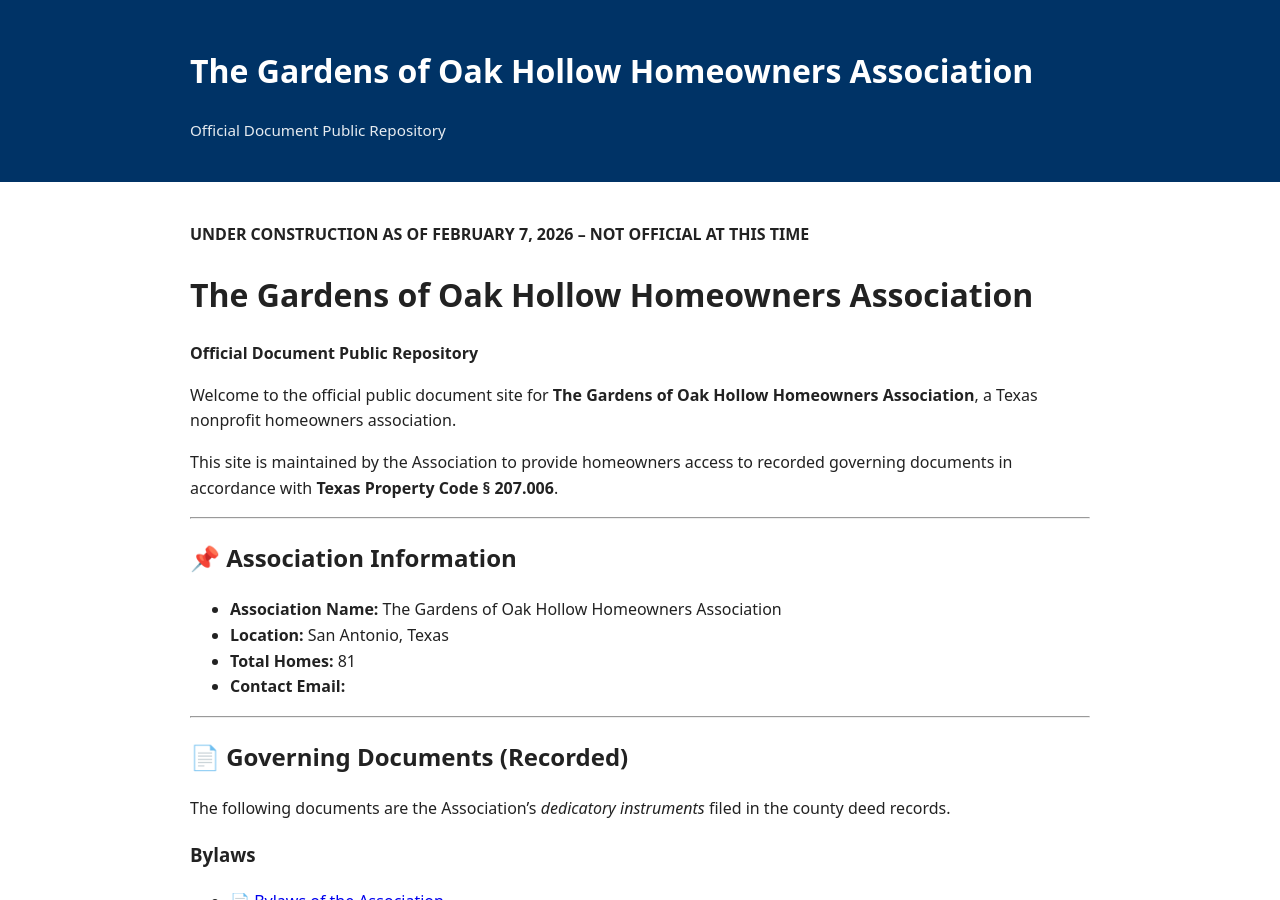
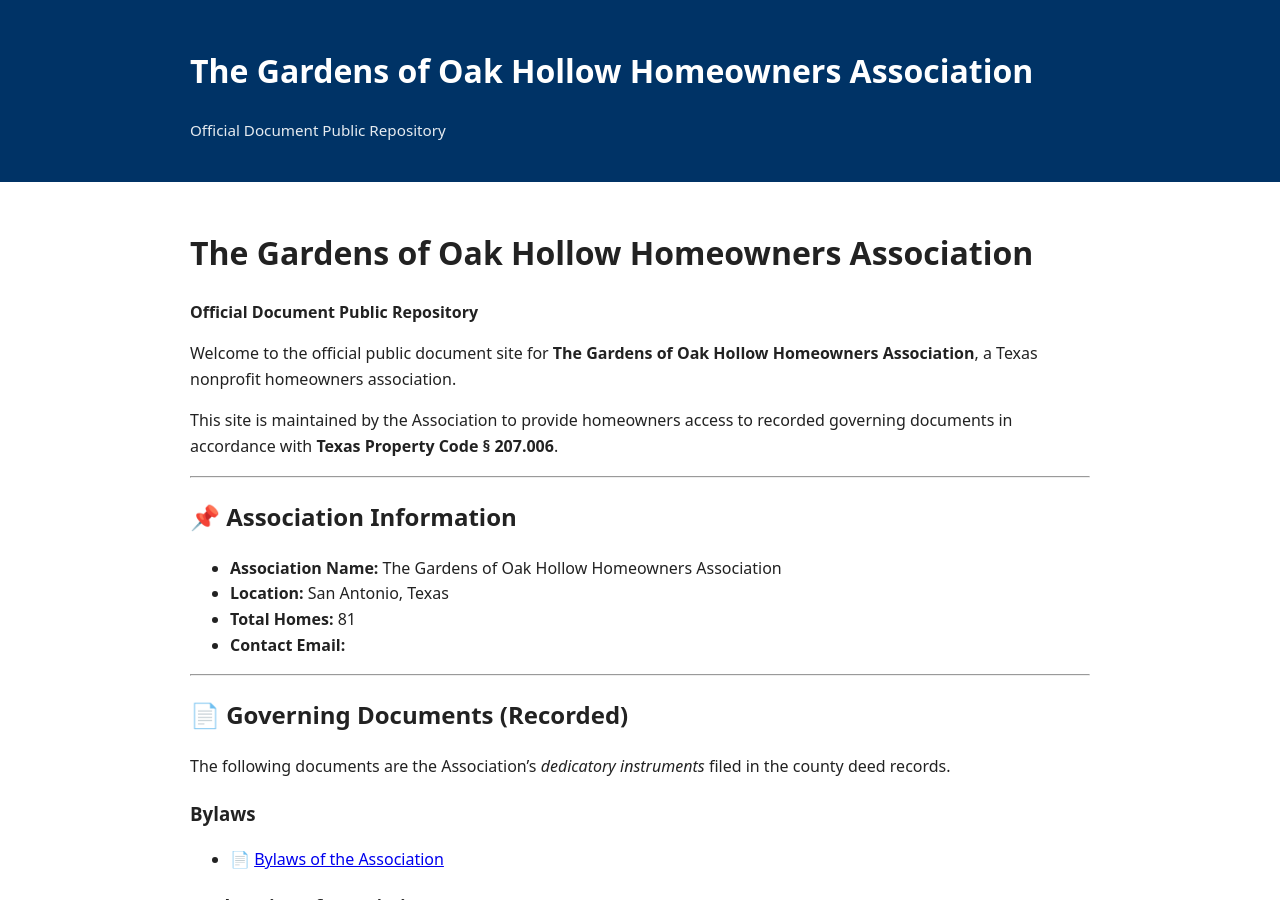
Before and after one commit to GardensOfOakHollowHOA/publicdocuments, a Jekyll site: the page built from index.html, in a window 1280 px wide and 900 px high. Built offline with Jekyll 4.4.1, drawn with Linux system fonts in a browser that asks for light colours.

Commit message:
removed under construction text

```diff
--- a/index.html
+++ b/index.html
@@ -2,10 +2,6 @@
 layout: default
 title: The Gardens of Oak Hollow Homeowners Association
 ---
-
-<p>
-  <strong>UNDER CONSTRUCTION AS OF FEBRUARY 7, 2026 – NOT OFFICIAL AT THIS TIME</strong>
-</p>
 
 <h1>The Gardens of Oak Hollow Homeowners Association</h1>
 
```
